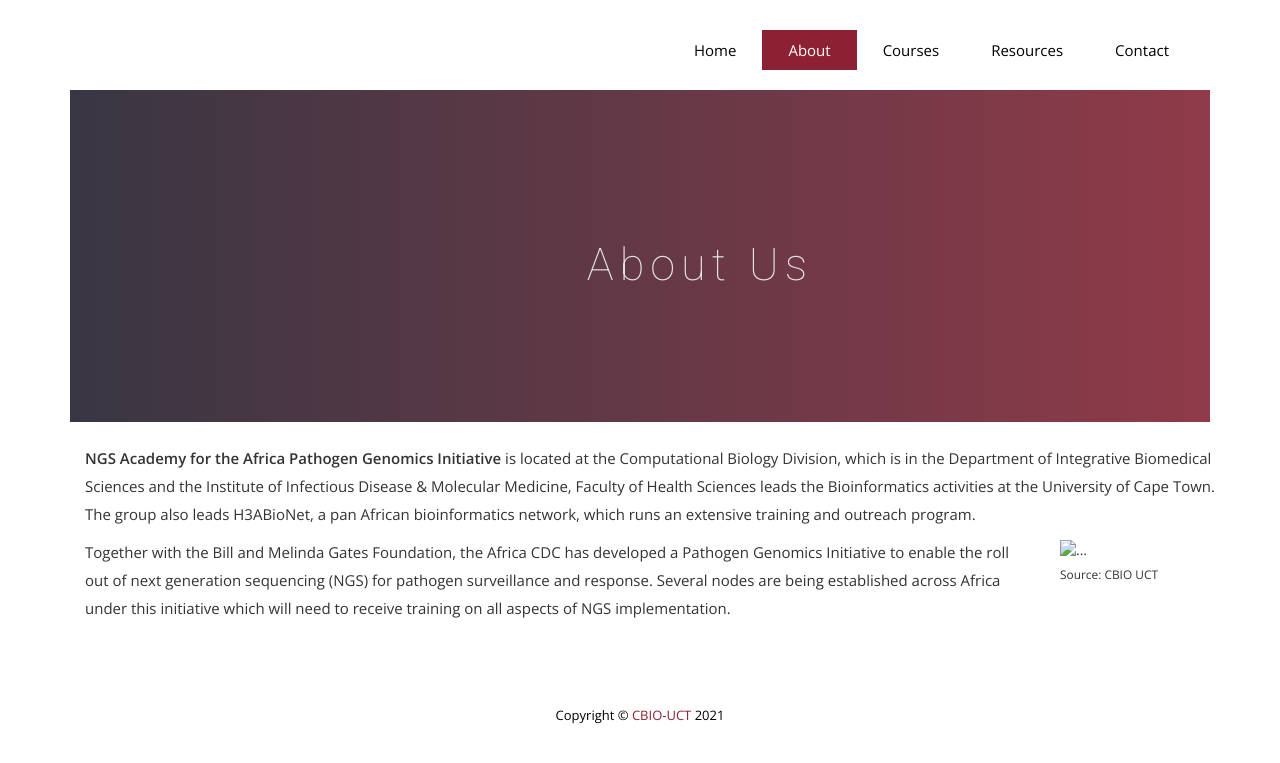
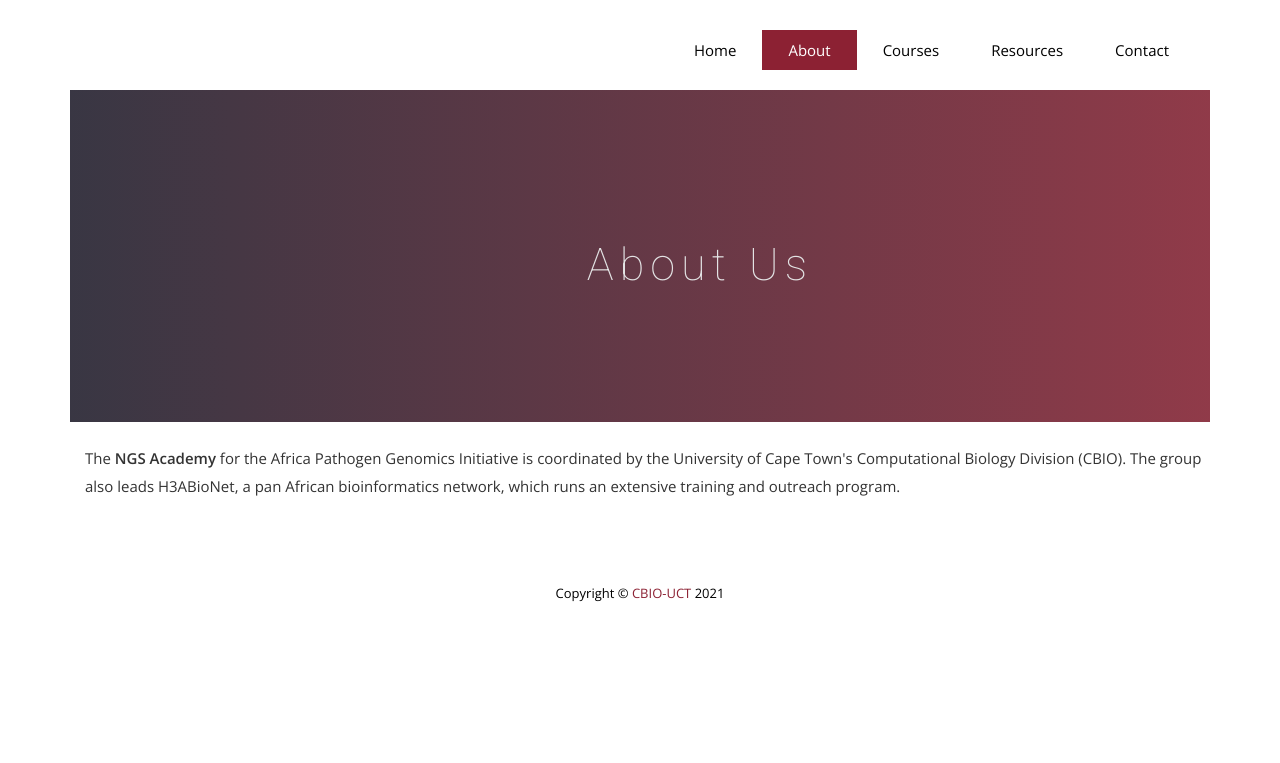
Before and after one commit to pmaturure3/ngs-academy, a Jekyll site: the page built from about-us.html, in a window 1280 px wide. Shown: the top 763 px of the page. Built offline with Jekyll 4.4.1, drawn with Linux system fonts in a browser that asks for light colours; nearby versions of some CDN libraries; some web fonts are replaced; comment, search, counter and statistics services are not loaded.

Commit message:
added about us text

```diff
--- a/_config.yml
+++ b/_config.yml
@@ -21,8 +21,8 @@
 title: NGS Academy for the Africa Pathogen Genomics Initiative
 email: your-email@example.com
 description: >- # this means to ignore newlines until "baseurl:"
-  The Computational Biology Division, which is in the Department of Integrative Biomedical Sciences and the Institute of Infectious Disease & Molecular Medicine, Faculty of Health Sciences leads the Bioinformatics activities at the University of Cape Town.
-  The group also leads H3ABioNet, a pan African bioinformatics network, which runs an extensive training and outreach program. Together with the Bill and Melinda Gates Foundation, the Africa CDC has developed a Pathogen Genomics Initiative to enable the roll out of next generation sequencing (NGS) for pathogen surveillance and response.
+  The NGS Academy for the Africa Pathogen Genomics Initiative is coordinated by the University of Cape Town's Computational Biology Division (CBIO).
+  The group also leads H3ABioNet, a pan African bioinformatics network, which runs an extensive training and outreach program.
 
 baseurl: "" # the subpath of your site, e.g. /blog
 url: "http://127.0.0.1:4000/" # the base hostname & protocol for your site, e.g. http://example.com
--- a/about-us.html
+++ b/about-us.html
@@ -11,11 +11,9 @@ permalink: /about/
   <div class="row">
     <div class="col-sm-12">
       <p>
-
-        <b>NGS Academy for the Africa Pathogen Genomics Initiative</b> is located at the Computational Biology Division,
-        which is in the Department of Integrative Biomedical Sciences and the
-        Institute of Infectious Disease & Molecular Medicine, Faculty of Health Sciences leads the Bioinformatics
-        activities at the University of Cape Town. The group also leads H3ABioNet, a pan African bioinformatics network,
+        The <b>NGS Academy </b> for the Africa Pathogen Genomics Initiative is coordinated by the University of Cape
+        Town's
+        Computational Biology Division (CBIO). The group also leads H3ABioNet, a pan African bioinformatics network,
         which runs an extensive training and outreach program.
       </p>
 
@@ -25,7 +23,7 @@ permalink: /about/
 
 
   <div class="row">
-    <div class="col-sm-10">
+    <!-- <div class="col-sm-10">
 
       <p>Together with the Bill and Melinda Gates Foundation, the
         Africa CDC has developed a Pathogen Genomics Initiative to enable the roll out of next generation sequencing
@@ -34,7 +32,7 @@ permalink: /about/
     </div>
     <div class="col-sm-2"><img alt="..." src="/ngsacad/img/dna_double_strand.png" />
       <p class="small"> Source: CBIO UCT</p>
-    </div>
+    </div> -->
 
   </div>
 
```
